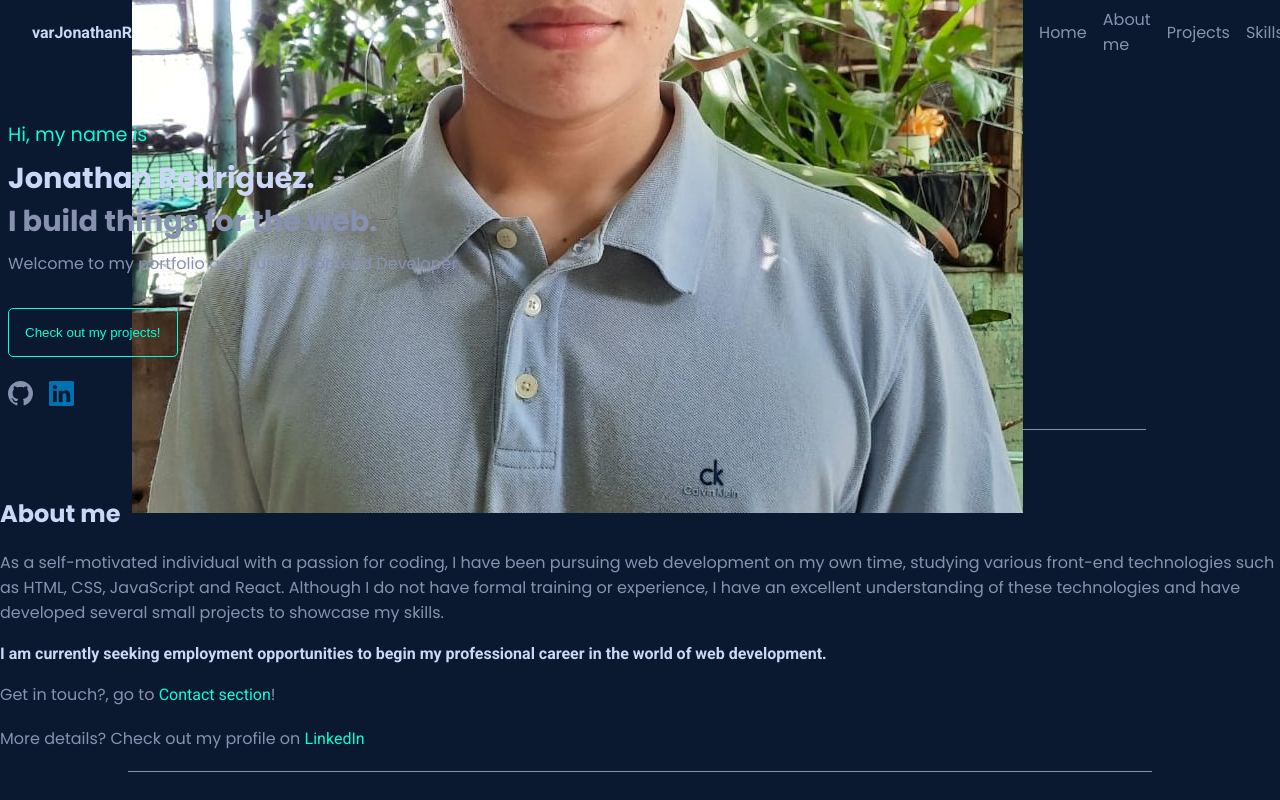
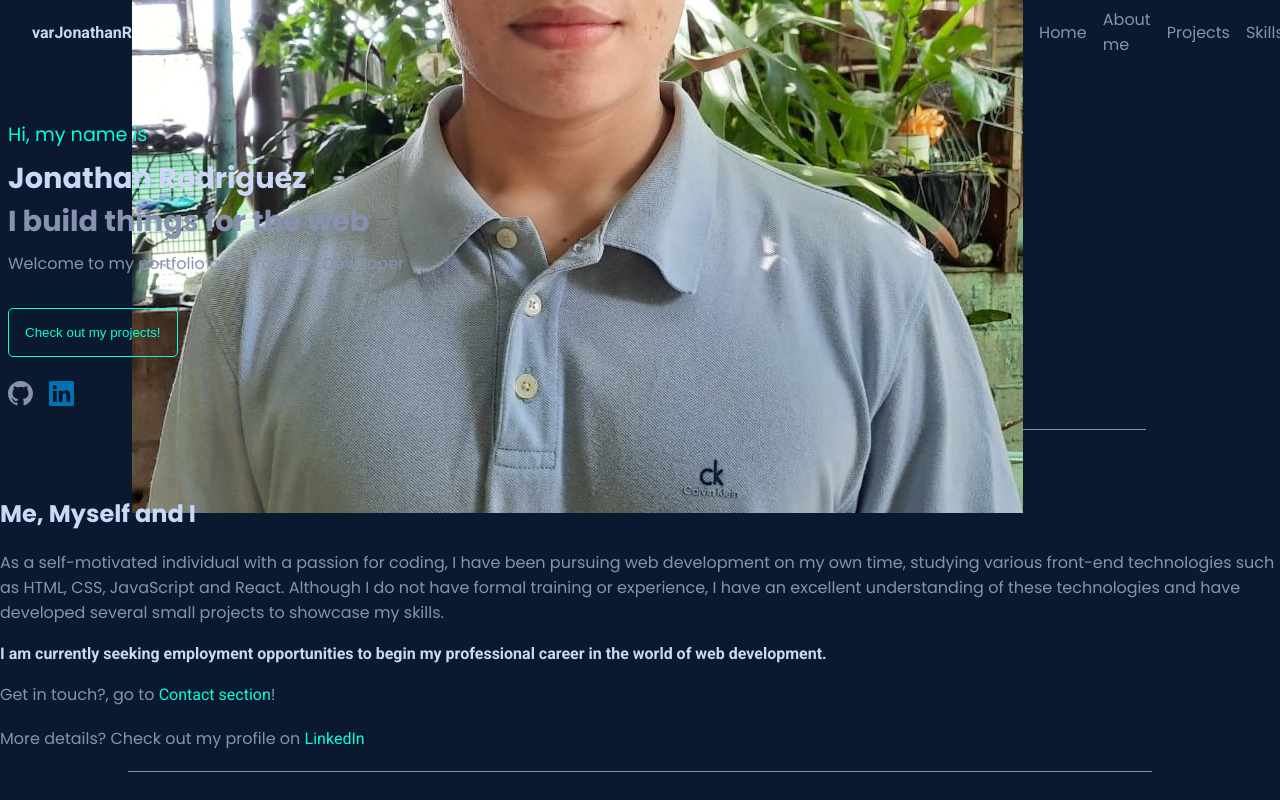
Before and after one commit to varJonathanR/portfolio-v1, a React (Vite) app: page / in a window 1280 px wide. Shown: the top 800 px of the page. Built offline with nearby package versions, Linux system fonts and the light colour scheme.

Commit message:
Netlify form update

```diff
--- a/src/components/ContactForm.jsx
+++ b/src/components/ContactForm.jsx
@@ -41,10 +41,11 @@ function ContactForm() {
             }}
         >
             {({ errors, values, handleChange}) => (
-                <form autoComplete='off' netlify>
+                <Form name='contact' autoComplete='off' method='post' data-netlify="true" netlify>
+                    <input type="hidden" name="name" value="contact" />
                     <div className="top-form">
                         <div className="name-label">
-                            <label htmlFor="name">Name:</label>
+                            <label htmlFor="name">Name:
                                 <Field
                                     type="text"
                                     name="name"
@@ -52,12 +53,13 @@ function ContactForm() {
                                     placeholder='Your name...'
                                     required
                                 />
+                            </label>
                             <ErrorMessage name='name' component={() => (
                                 <div className='error'>{errors.name}</div>
                             )} />
                         </div>
                         <div className="mail-label">
-                            <label htmlFor="email">Email:</label>
+                            <label htmlFor="email">Email:
                                 <Field
                                     type="email"
                                     name="email"
@@ -65,6 +67,7 @@ function ContactForm() {
                                     placeholder='email@email.com'
                                     required
                                 />
+                            </label>
                             <ErrorMessage name='email' component={() => (
                                 <div className='error'>{errors.email}</div>
                             )} />
@@ -85,7 +88,7 @@ function ContactForm() {
                     </div>
                     <button type='submit'>SUBMIT</button>
                     { formSent && <p className="success">Form submitted successfully</p> }
-                </form>
+                </Form>
             )}
         </Formik>
     </>
--- a/src/pages/About.jsx
+++ b/src/pages/About.jsx
@@ -3,7 +3,7 @@ import React from 'react'
 function About() {
   return (
     <section id='About' className='About'>
-      <h2>About me</h2>
+      <h2>Me, Myself and I</h2>
       <p>As a self-motivated individual with a passion for coding, I have been pursuing web development on my own time, studying various front-end technologies such as HTML, CSS, JavaScript and React. Although I do not have formal training or experience, I have an excellent understanding of these technologies and have developed several small projects to showcase my skills.</p>
       <h4>I am currently seeking employment opportunities to begin my professional career in the world of web development.</h4>
       <p>Get in touch?, go to <a href="#Contact">Contact section</a>!</p>
--- a/src/pages/Home.jsx
+++ b/src/pages/Home.jsx
@@ -5,9 +5,9 @@ function Home() {
   return (
     <section id='Home' className='Home'>
       <p className='colored'>Hi, my name is</p>
-      <h1><span className='nameH'>Jonathan Rodriguez.</span> <br />
-      I build things for the web.</h1>
-      <p className='lessWidth'>Welcome to my portfolio as a Junior Frontend Developer</p>
+      <h1><span className='nameH'>Jonathan Rodriguez</span> <br />
+      I build things for the web</h1>
+      <p className='lessWidth'>Welcome to my portfolio as a Frontend Developer</p>
       <button><a href="#Projects">Check out my projects!</a></button>
       <ContactLinks />
       <hr />
```
Lines whose indentation alone changed are shown as unchanged.
